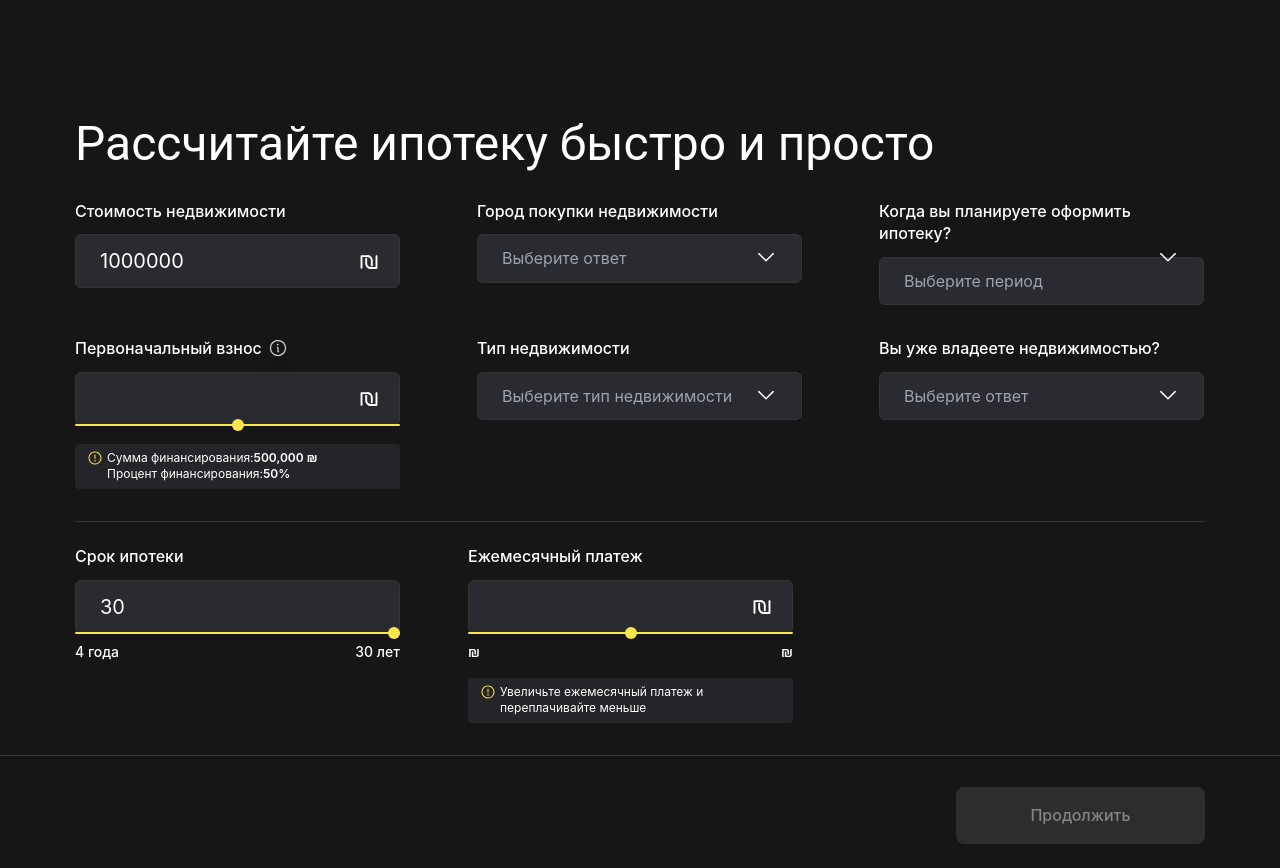
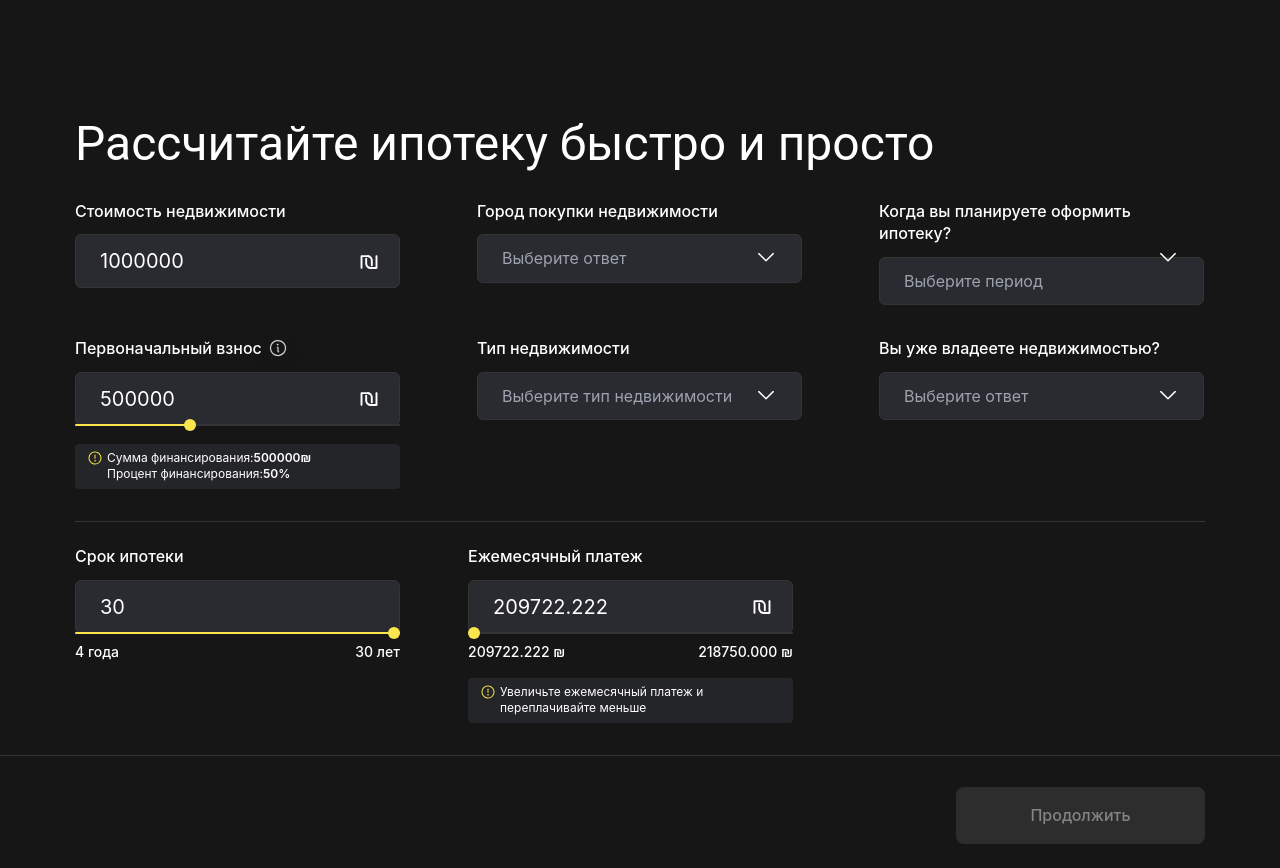
Before and after one commit to N-Daria/mortgage-calculator, a React (Create React App) app: page / in a window 1280 px wide. Built offline with nearby package versions, Linux system fonts and the light colour scheme.

Commit message:
feat: set default values

```diff
--- a/src/Components/App/App.jsx
+++ b/src/Components/App/App.jsx
@@ -3,12 +3,74 @@ import Button from "../../ui-kit/Button/Button";
 import Input from "../../ui-kit/Input/Input";
 import Select from "../../ui-kit/Select/Select";
 import { formOptions } from "../../mockData";
-import React from "react";
+import React, { useEffect } from "react";
 
 export default function App() {
+  const [formValues, setFormValues] = React.useState({
+    price: 0,
+    monthlyPayment: 0,
+    monthlyPaymentMin: 0,
+    monthlyPaymentMax: 0,
+    initialFee: 0,
+    initialFeeMin: 0,
+    initialFeeMax: 0,
+    initialFeePercent: 0,
+    period: 0,
+  });
+
   function handleInputChange() {}
 
-  function countDefault() {}
+  function countDefaultValues() {
+    const price = formOptions.price.default;
+    // 50% of the cost
+    const initialFee = price / 2;
+    const periodYears = formOptions.period.default;
+    const periodYearsMin = formOptions.period.min;
+    const periodYearsMax = formOptions.period.max;
+    const mortgageRate = 5;
+
+    const monthlyPayment = countMonthlyPayment(periodYears).toFixed(3);
+    const monthlyPaymentMax = countMonthlyPayment(periodYearsMin).toFixed(3);
+    const monthlyPaymentMin = countMonthlyPayment(periodYearsMax).toFixed(3);
+
+    function countMonthlyPayment(time) {
+      const percents = mortgageRate * (price - initialFee) * time;
+      const mortgageBody = price - initialFee;
+      const periodMonths = time * 12;
+
+      return (percents + mortgageBody) / periodMonths;
+    }
+
+    //  periodMonths = (percents + mortgageBody) * monthlyPayment;
+
+    // 25% of the cost
+    const initialFeeMin = price / 4;
+    // 97% of the cost
+    const initialFeeMax = price * 0.97;
+    const initialFeePercent = formOptions.initialFee.default;
+
+    setFormValues({
+      price,
+      monthlyPayment,
+      monthlyPaymentMin,
+      monthlyPaymentMax,
+      initialFee,
+      initialFeePercent,
+      initialFeeMin,
+      initialFeeMax,
+      period: periodYears,
+    });
+
+    // проценты всего = ставка * (стоимость недвижимости - первоначальный взнос) * срок
+    // тело кредита = (стоимость недвижимости - первоначальный взнос)
+    // время = ( срок * 12 )
+
+    //  ( процент + тело ) / время
+  }
+
+  useEffect(() => {
+    countDefaultValues();
+  }, []);
 
   return (
     <div className="app w-full bg-themeColor mx-auto px-[60px]">
@@ -21,9 +83,9 @@ export default function App() {
           <div className="flex gap-8 flex-wrap tablet:gap-y-[23px] tablet:gap-x-[68px] w-full desktop:gap-x-[77px]">
             <Input
               id="price"
-              max={formOptions.price.max}
-              min={formOptions.price.min}
-              defaultValue={formOptions.price.default}
+              max={formOptions?.price.max}
+              min={formOptions?.price.min}
+              defaultValue={formValues?.price}
               header="Стоимость недвижимости"
               inputName
               isIconCurrency={true}
@@ -57,7 +119,9 @@ export default function App() {
           <div className="flex gap-8 flex-wrap tablet:gap-y-[23px] tablet:gap-x-[68px] w-full desktop:gap-x-[77px]">
             <Input
               id="initialFee"
-              defaultValue={countDefault}
+              defaultValue={formValues.initialFee}
+              min={formValues.initialFeeMin}
+              max={formValues.initialFeeMax}
               header="Первоначальный взнос"
               isIconCurrency={true}
               isTooltip={true}
@@ -85,17 +149,20 @@ export default function App() {
                 </div>
               }
               isSlider={true}
-              // didn't get it as an interactive element at beginning
               isMessage={true}
               messageText={
                 <div>
                   <p className="m-0">
                     Cумма финансирования:
-                    <span className="font-semibold">500,000 ₪</span>
+                    <span className="font-semibold">
+                      {formValues.initialFee}₪
+                    </span>
                   </p>
                   <p className="m-0">
                     Процент финансирования:
-                    <span className="font-semibold">50%</span>
+                    <span className="font-semibold">
+                      {formValues.initialFeePercent}%
+                    </span>
                   </p>
                 </div>
               }
@@ -129,7 +196,7 @@ export default function App() {
         <fieldset className="form__fieldset w-full flex flex-wrap gap-8 tablet:gap-y-[23px] tablet:gap-x-[68px] tablet:pt-[24px] desktop:pt-0 relative">
           <Input
             id="period"
-            defaultValue={formOptions.period.default}
+            defaultValue={formValues.period}
             header="Срок ипотеки"
             max={formOptions.period.max}
             min={formOptions.period.min}
@@ -141,10 +208,10 @@ export default function App() {
 
           <Input
             id="monthlyPayment"
-            defaultValue={countDefault}
+            defaultValue={formValues.monthlyPayment}
             header="Ежемесячный платеж"
-            max={countDefault}
-            min={countDefault}
+            max={formValues.monthlyPaymentMax}
+            min={formValues.monthlyPaymentMin}
             isIconCurrency={true}
             isMessage={true}
             messageText="Увеличьте ежемесячный платеж и переплачивайте меньше"
--- a/src/mockData.js
+++ b/src/mockData.js
@@ -3,6 +3,21 @@ export const formOptions = {
     min: 0,
     default: 1000000,
     max: 10000000,
+  },
+  initialFee: {
+    min: "25%",
+    default: "50",
+    max: "97%",
+  },
+  period: {
+    min: 4,
+    max: 30,
+    default: 30,
+    sliderText: ["года", "лет"],
+  },
+  monthlyPayment: {
+    default: "min",
+    sliderText: ["₪", "₪"],
   },
   city: {
     options: [
@@ -22,10 +37,7 @@ export const formOptions = {
       "В ближайшие 6 месяцев",
     ],
   },
-  initialFee: {
-    min: "25%",
-    default: "50%",
-  },
+
   estateType: {
     options: [
       "Частный дом",
@@ -45,14 +57,4 @@ export const formOptions = {
       "sometimes",
     ],
   },
-  period: {
-    min: 4,
-    max: 30,
-    default: 30,
-    sliderText: ["года", "лет"],
-  },
-  monthlyPayment: {
-    default: "min",
-    sliderText: ["₪", "₪"],
-  },
 };
--- a/src/ui-kit/Input/Input.jsx
+++ b/src/ui-kit/Input/Input.jsx
@@ -14,7 +14,6 @@ export default function Input({
   max,
   isSelect,
   onClickSelect,
-  selectedValue,
   isIconCurrency,
   isTooltip,
   tooltipText,
@@ -68,7 +67,7 @@ export default function Input({
         name={id}
         onChange={handleChange}
         onClick={onClickSelect}
-        value={selectedValue || value || ""}
+        value={value || defaultValue}
       />
 
       {isSlider && (
@@ -78,7 +77,7 @@ export default function Input({
           min={min}
           max={max}
           setValue={setValue}
-          value={value}
+          value={value || defaultValue}
         />
       )}
 
--- a/src/ui-kit/Select/Select.jsx
+++ b/src/ui-kit/Select/Select.jsx
@@ -40,7 +40,7 @@ export default function Select({
         placeholder={placeholder}
         header={header}
         onClickSelect={toggling}
-        selectedValue={selectedOption}
+        defaultValue={selectedOption}
         id={id}
         errorText={errorText}
         onChange={onChange}
```
